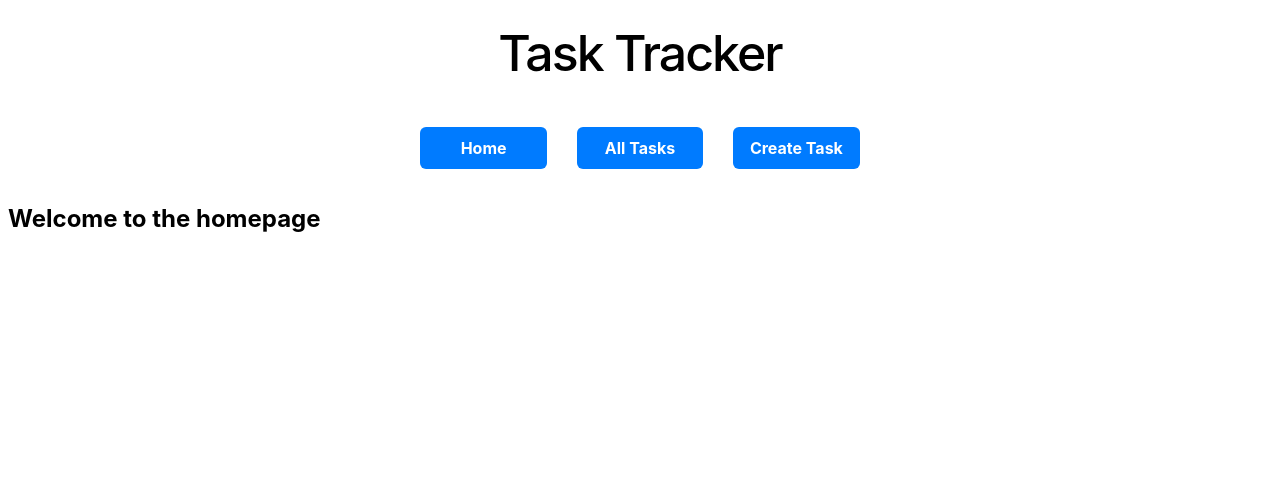
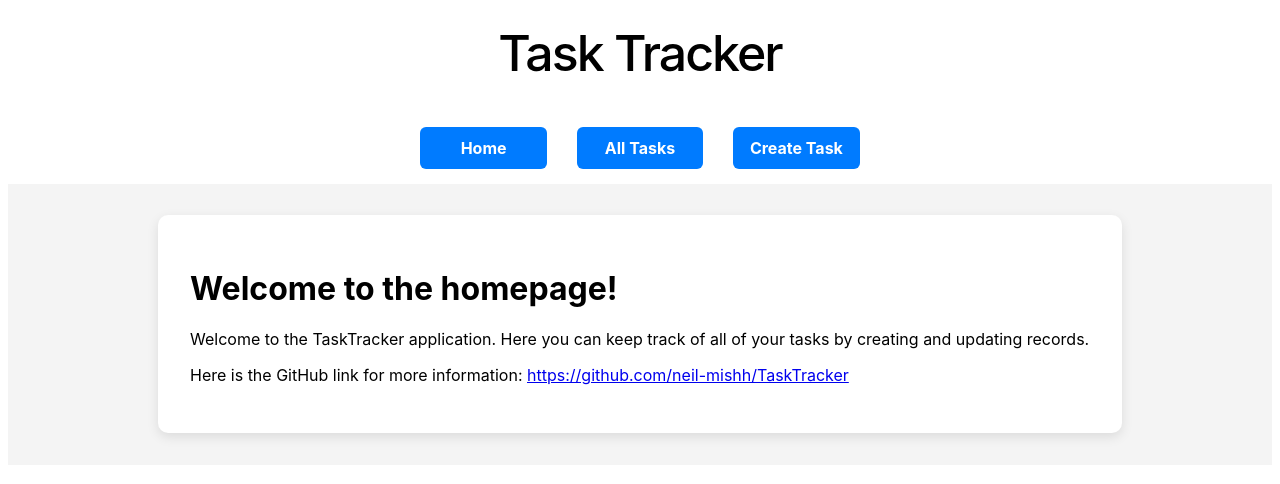
Before and after one commit to neil-mishh/TaskTracker, an Angular app in the folder client/task-tracker/: page /home in a window 1280 px wide. Shown: the top 484 px of the page. Built offline with nearby package versions, Linux system fonts and the light colour scheme.

Commit message:
create landing homepage

```diff
--- a/client/task-tracker/src/app/home/home.component.css
+++ b/client/task-tracker/src/app/home/home.component.css
@@ -0,0 +1,17 @@
+.home-page-container {
+    display: flex;
+    justify-content: center;
+    align-items: center;
+    padding: 2.5% 0;
+    background-color: #f4f4f4;
+    min-height: 100%;
+  }
+
+  .home-page-box {
+    background-color: white;
+    padding: 2rem;
+    border-radius: 10px;
+    box-shadow: 0 4px 12px rgba(0, 0, 0, 0.1);
+    width: 100%;
+    max-width: 900px;
+  }
--- a/client/task-tracker/src/app/home/home.component.html
+++ b/client/task-tracker/src/app/home/home.component.html
@@ -1 +1,11 @@
-<h2>Welcome to the homepage</h2>
+<div class="home-page-container">
+    <div class="home-page-box">
+      <h1 class="text-2xl font-bold mb-6 text-center">Welcome to the homepage!</h1>
+
+      <div class="text-center">
+        <p>Welcome to the TaskTracker application. Here you can keep track of all of your tasks by creating and updating records.</p>
+        <p>Here is the GitHub link for more information: <a href="https://github.com/neil-mishh/TaskTracker">https://github.com/neil-mishh/TaskTracker</a></p>
+      </div>
+
+    </div>
+  </div>
```
